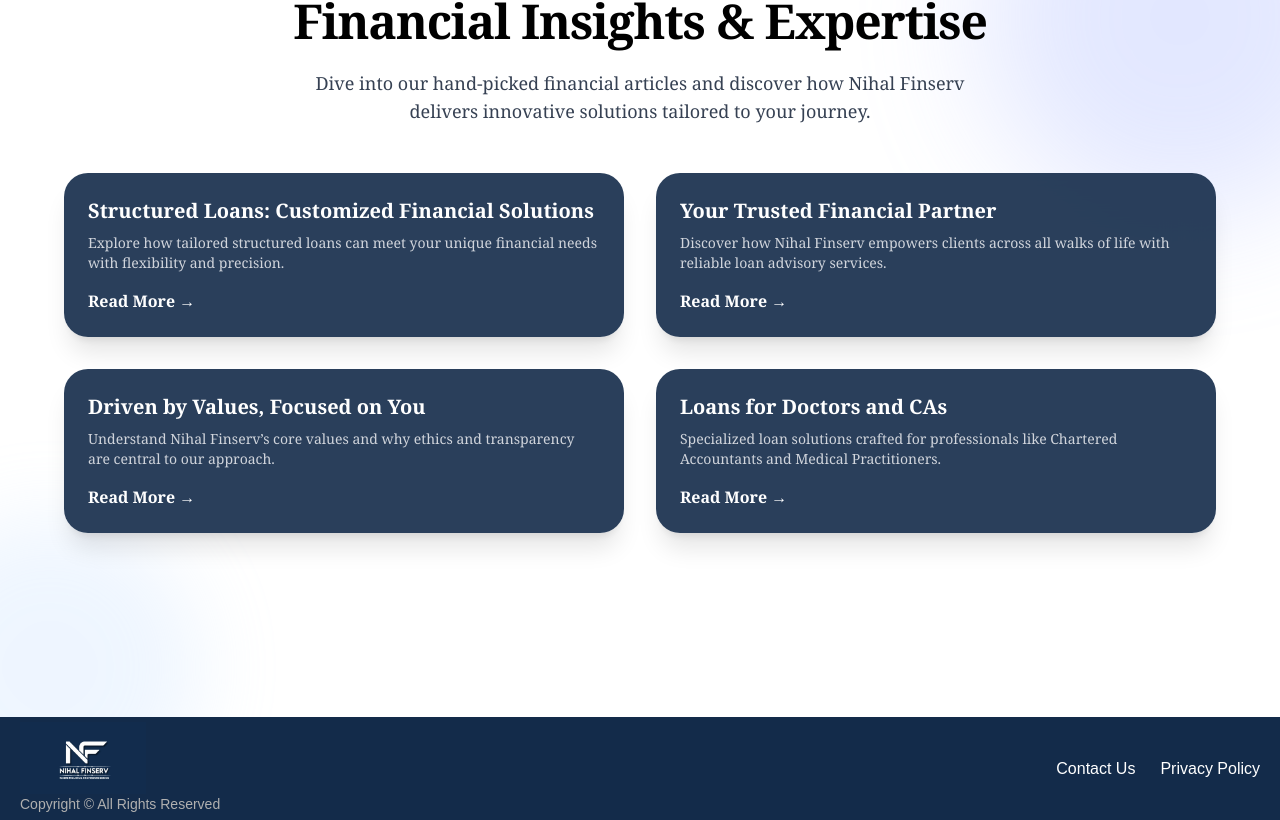
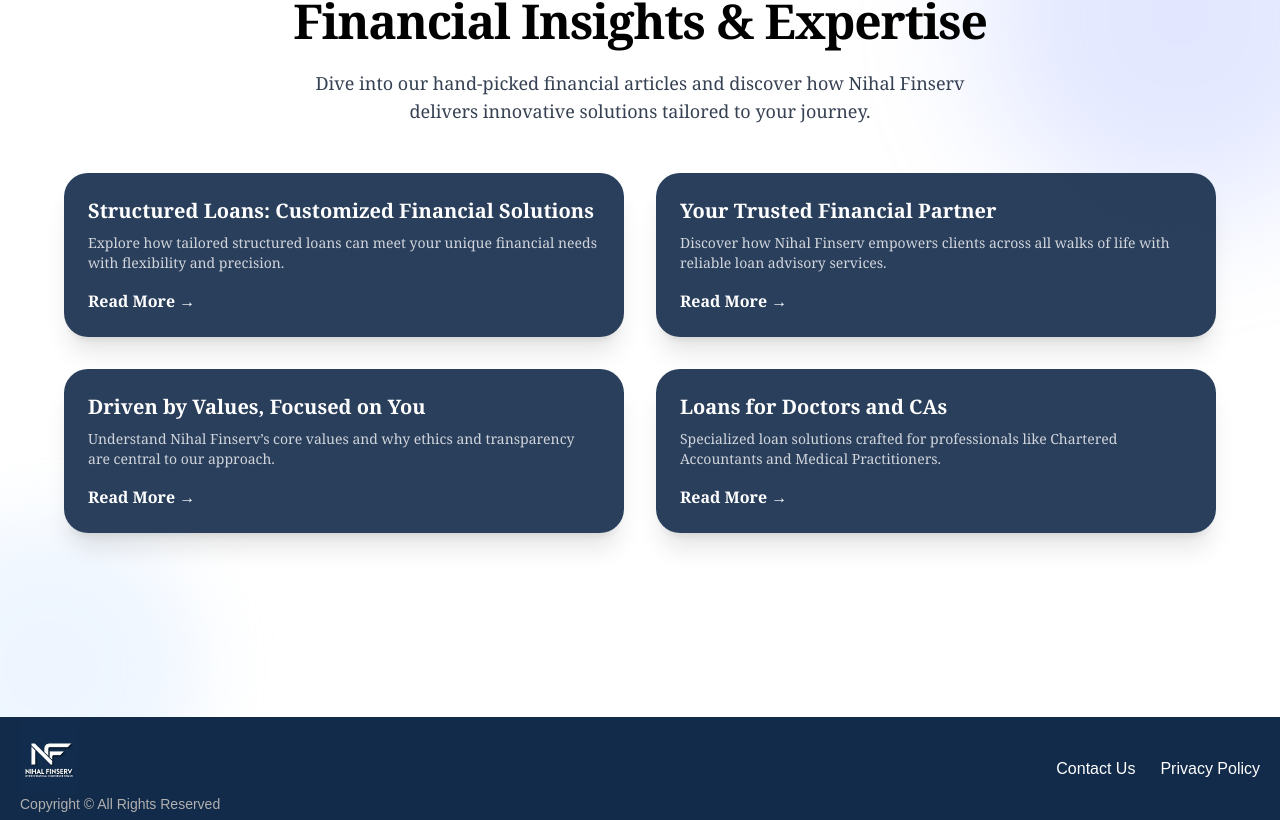
Before and after one commit to Bhavana-kerelly/NF-NihalFinserv, a Next.js app: page /blog in a window 1280 px wide. Shown: the part 4302-5122 px from the top of the page. Built offline with nearby package versions, Linux system fonts and the light colour scheme.

Commit message:
Updated logo

```diff
--- a/components/Footer.jsx
+++ b/components/Footer.jsx
@@ -61,7 +61,7 @@ const Footer = () => {
       <div style={styles.footerLeft}>
         <div className="font-bold">
                 <Image
-          src="/Logo.png"
+          src="/Logo.jpg"
           alt="Nihal Finserv"
           width={150}
           height={32}
```
